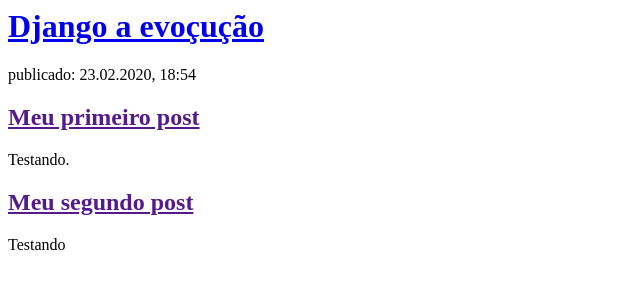
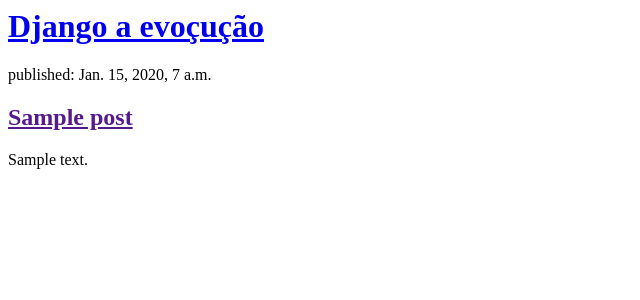
Before and after one commit to juniorplay7529/Django_Mysite, a Django app: page / in a window 1280 px wide. Shown: the top 300 px of the page, without its empty margins (0-640 px from the left). Run offline with Django 3.2, Linux system fonts and the light colour scheme; tables that the repository leaves empty hold one stand-in row (values such as "Sample post").

Commit message:
Modificação do template com conexão ao banco de dados

```diff
--- a/blog/templates/blog/post_list.html
+++ b/blog/templates/blog/post_list.html
@@ -9,17 +9,16 @@
         <h1><a href="/">Django a evoçução</a></h1>
     </div>
 
+
+    {% for post in posts %}
     <div>
-        <p>publicado: 23.02.2020, 18:54</p>
-        <h2><a href="">Meu primeiro post</a></h2>
-        <p>Testando.</p>
+        <p>published: {{ post.published_date }}</p>
+        <h2><a href="">{{ post.title }}</a></h2>
+        <p>{{ post.text|linebreaksbr }}</p>
     </div>
+{% endfor %}
 
-    <div>
 
-        <h2><a href="">Meu segundo post</a></h2>
-        <p>Testando</p>
-    </div>
 </body>
 
 </html>
--- a/blog/views.py
+++ b/blog/views.py
@@ -1,6 +1,8 @@
 from django.shortcuts import render
+from django.utils import timezone
+from .models import Post
 
-# Create your views here.
 
 def post_list(request):
-    return render(request, 'blog/post_list.html', {})
+    posts = Post.objects.filter(published_date__lte=timezone.now()).order_by('published_date')
+    return render(request, 'blog/post_list.html', {'posts': posts})
```
